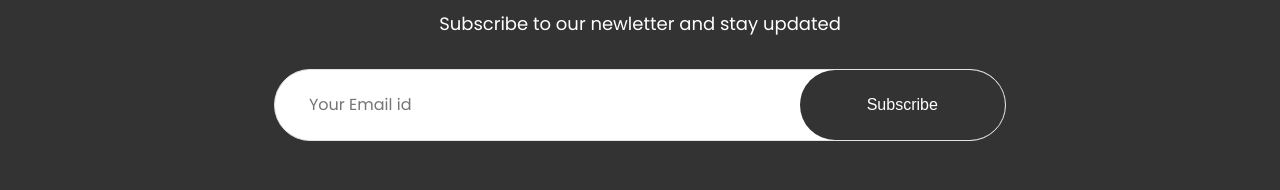
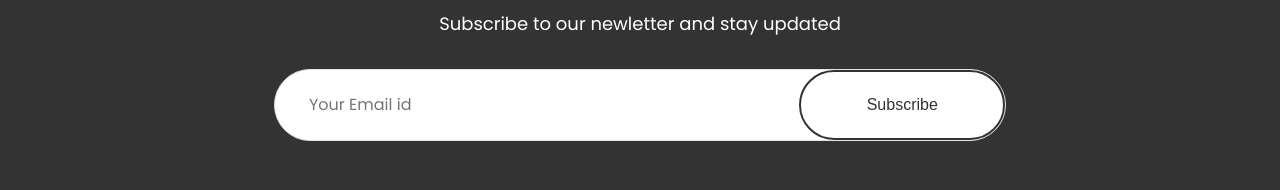
Before and after one commit to luizCosta-Serao/ecommerce-shopper, a React (Vite) app: page / in a window 1280 px wide. In both pictures the pointer is over the button "Subscribe". Shown: the part 2192-2382 px from the top of the page. Built offline with nearby package versions, Linux system fonts and the light colour scheme; no server answers.

Commit message:
pequenas alterações

```diff
--- a/src/App.jsx
+++ b/src/App.jsx
@@ -35,7 +35,7 @@ function App() {
           />
           <Route
             path='electronics'
-            element={<ShopCategory banner={ElectronicBanner} category='electronics' />}
+            element={<ShopCategory banner={ElectronicBanner} category='electronic' />}
           />
           <Route path='product' element={<Product />}>
             <Route path=':productId' element={<Product />} />
--- a/src/Components/CartItems/CartItems.module.css
+++ b/src/Components/CartItems/CartItems.module.css
@@ -92,6 +92,11 @@
   font-size: 1rem;
   font-weight: 600;
   cursor: pointer;
+  transition: .4s;
+}
+
+.total button:hover {
+  background-color: #ff4f4f;
 }
 
 .promoCode {
@@ -130,10 +135,17 @@
   height: 58px;
   font-size: 1rem;
   background-color: #333;
-  border: none;
+  border: 2px solid transparent;
   border-radius: 1rem;
   color: #fff;
   cursor: pointer;
+  transition: .4s;
+}
+
+.promoBox button:hover {
+  background-color: #fff;
+  color: #333;
+  border-color: #333;
 }
 
 @media (max-width: 1150px) {
--- a/src/Components/NewsLetter/NewsLetter.module.css
+++ b/src/Components/NewsLetter/NewsLetter.module.css
@@ -53,6 +53,14 @@
   color: #fff;
   font-size: 1rem;
   cursor: pointer;
+  transition: .4s;
+  border: 2px solid transparent;
+}
+
+.newsLetter button:hover {
+  background-color: #fff;
+  color: #333;
+  border-color: #333;
 }
 
 @media (max-width: 876px) {
--- a/src/Pages/LoginSignup.module.css
+++ b/src/Pages/LoginSignup.module.css
@@ -50,6 +50,11 @@
   font-size: 1.5rem;
   font-weight: 500;
   cursor: pointer;
+  transition: .4s;
+}
+
+.fields button:hover {
+  background-color: #ff4f4f;
 }
 
 .signupLogin {
@@ -63,6 +68,12 @@
   color: #ff4141;
   font-weight: 600;
   padding-left: .5rem;
+  cursor: pointer;
+  transition: .4s;
+}
+
+.loginSignup span:hover {
+  color: #ff4f4f;
 }
 
 .signupAgree {
--- a/src/Pages/ShopCategory.jsx
+++ b/src/Pages/ShopCategory.jsx
@@ -29,7 +29,7 @@ const ShopCategory = ({ banner, category }) => {
         </div>
         <img className={styles.banner} src={banner} alt="" />
       </div>
-      <h1 className={styles.category}>{category}</h1>
+      <h1 className={styles.category}>{category}s</h1>
       <hr className={styles.categoryStyle} />
       <div className={styles.products}>
         {products && products.filter((product) => product.category.startsWith(category)).map((product, index) => (
```
